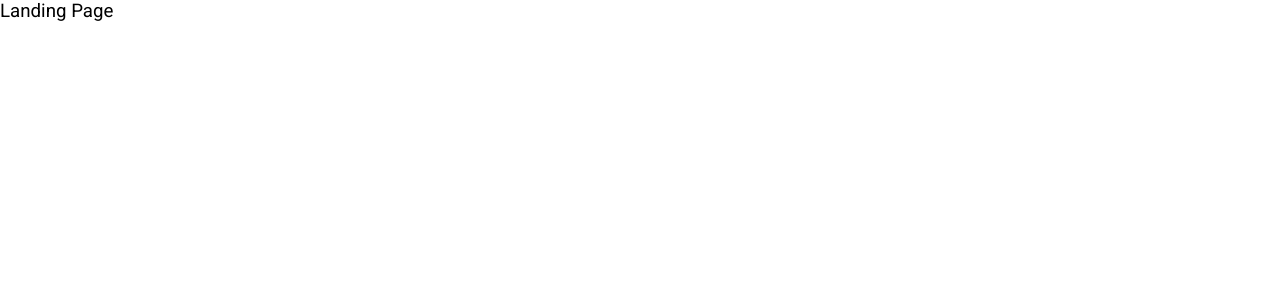
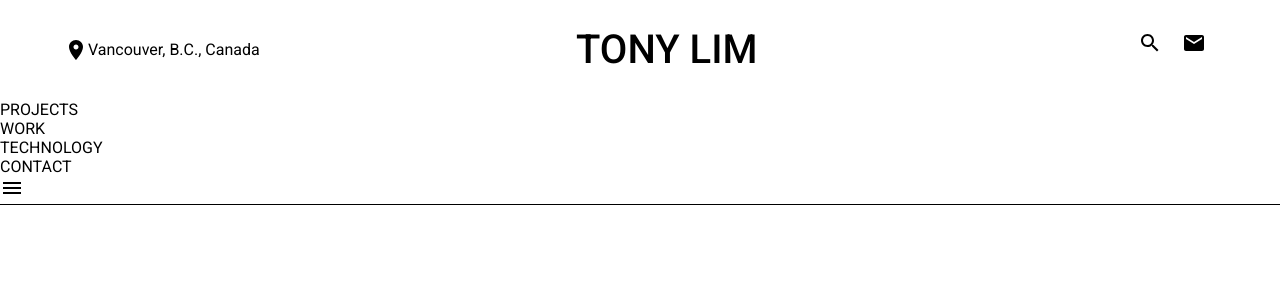
Before and after one commit to tonylim24/portfolio-v2, a React (Create React App) app: page / in a window 1280 px wide. Shown: the top 300 px of the page. Built offline with nearby package versions, Linux system fonts and the light colour scheme.

Commit message:
Header component.

```diff
--- a/package.json
+++ b/package.json
@@ -3,9 +3,13 @@
   "version": "0.1.0",
   "private": true,
   "dependencies": {
+    "@material-ui/core": "^4.12.3",
+    "@material-ui/icons": "^4.11.2",
+    "@mui/icons-material": "^5.1.0",
     "@testing-library/jest-dom": "^5.15.0",
     "@testing-library/react": "^11.2.7",
     "@testing-library/user-event": "^12.8.3",
+    "node-sass": "^6.0.1",
     "react": "^17.0.2",
     "react-dom": "^17.0.2",
     "react-scripts": "4.0.3",
--- a/src/App.js
+++ b/src/App.js
@@ -1,23 +1,21 @@
-import logo from './logo.svg';
-import './App.css';
+import Header from "./components/Header/Header";
+import Footer from "./components/Footer/Footer";
+import Landing from "./views/Landing/Landing";
 
 function App() {
   return (
     <div className="App">
-      <header className="App-header">
-        <img src={logo} className="App-logo" alt="logo" />
-        <p>
-          Edit <code>src/App.js</code> and save to reload.
-        </p>
-        <a
-          className="App-link"
-          href="https://reactjs.org"
-          target="_blank"
-          rel="noopener noreferrer"
-        >
-          Learn React
-        </a>
-      </header>
+      <div className="header-container">
+        <Header />
+      </div>
+      {/*
+      <div className="body-container">
+        <Landing />
+      </div>
+
+      <div className="footer-container">
+        <Footer />
+      </div> */}
     </div>
   );
 }
--- /dev/null
+++ b/src/components/Footer/Footer.jsx
@@ -0,0 +1,9 @@
+const Footer = () => {
+  return (
+    <div>
+      <h3>Footer Here</h3>
+    </div>
+  );
+};
+
+export default Footer;
--- /dev/null
+++ b/src/components/Header/Header.jsx
@@ -0,0 +1,37 @@
+import "./Header.scss";
+import LocationOnIcon from "@material-ui/icons/LocationOn";
+import SearchIcon from "@material-ui/icons/Search";
+import { Email, Menu } from "@material-ui/icons";
+
+const Header = () => {
+  return (
+    <div className="header-component">
+      <div className="header-component-container">
+        <div className="header-logo-banner">
+          <div className="language-group">
+            <LocationOnIcon />
+            <p>Vancouver, B.C., Canada</p>
+          </div>
+
+          <h1 id="header-tl-text">TONY LIM</h1>
+
+          <div className="banner-right-icons">
+            <SearchIcon className="mui-icon" />
+            <Email className="mui-icon" />
+          </div>
+        </div>
+        <nav className="header-navigation-list">
+          <p className="navigation-content">PROJECTS</p>
+          <p className="navigation-content">WORK</p>
+          <p className="navigation-content">TECHNOLOGY</p>
+          <p className="navigation-content">CONTACT</p>
+        </nav>
+        <div className="header-navigation-menu">
+          <Menu />
+        </div>
+      </div>
+    </div>
+  );
+};
+
+export default Header;
--- /dev/null
+++ b/src/components/Header/Header.scss
@@ -0,0 +1,79 @@
+@media only screen and (min-width: 1200px) {
+  .header-component-container {
+    border-bottom: 1px solid black;
+    .header-logo-banner {
+      display: flex;
+      height: 60px;
+      min-height: 60px;
+      line-height: 60px;
+      margin: 20px 5vw 20px 5vw;
+
+      .language-group {
+        display: flex;
+        align-items: center;
+        flex-wrap: wrap;
+      }
+
+      #header-tl-text {
+        position: absolute;
+        left: 45%;
+        font-size: 40px;
+        font-weight: 500;
+      }
+
+      .banner-right-icons {
+        position: absolute;
+        right: 5vw;
+
+        .mui-icon {
+          margin: 0 10px 0 10px;
+        }
+      }
+    }
+
+    .header-navigation {
+      display: flex;
+      height: 30px;
+      min-height: 30px;
+      justify-content: space-between;
+      margin: 10px 20vw 10px 20vw;
+    }
+  }
+}
+
+@media only screen and (max-width: 600px) {
+  .header-component-container {
+    border-bottom: 1px solid black;
+    .header-logo-banner {
+      display: flex;
+      height: 60px;
+      min-height: 60px;
+      line-height: 60px;
+      margin: 20px 5vw 20px 5vw;
+      justify-content: center;
+
+      .language-group {
+        display: none;
+      }
+
+      #header-tl-text {
+        font-size: 2rem;
+        font-weight: 500;
+      }
+
+      .banner-right-icons {
+        display: none;
+      }
+    }
+
+    .header-navigation-list {
+      display: none;
+    }
+
+    .header-navigation-menu {
+      display: flex;
+      justify-content: center;
+      margin-bottom: 20px;
+    }
+  }
+}
--- a/src/index.js
+++ b/src/index.js
@@ -1,13 +1,12 @@
 import React from "react";
 import ReactDOM from "react-dom";
 import "./index.css";
+import App from "./App";
 import reportWebVitals from "./reportWebVitals";
-
-import Landing from "./views/Landing/Landing";
 
 ReactDOM.render(
   <React.StrictMode>
-    <Landing />
+    <App />
   </React.StrictMode>,
   document.getElementById("root")
 );
```
Also changed, not shown: 1 other file (tests, documents, lock files or other folders).
